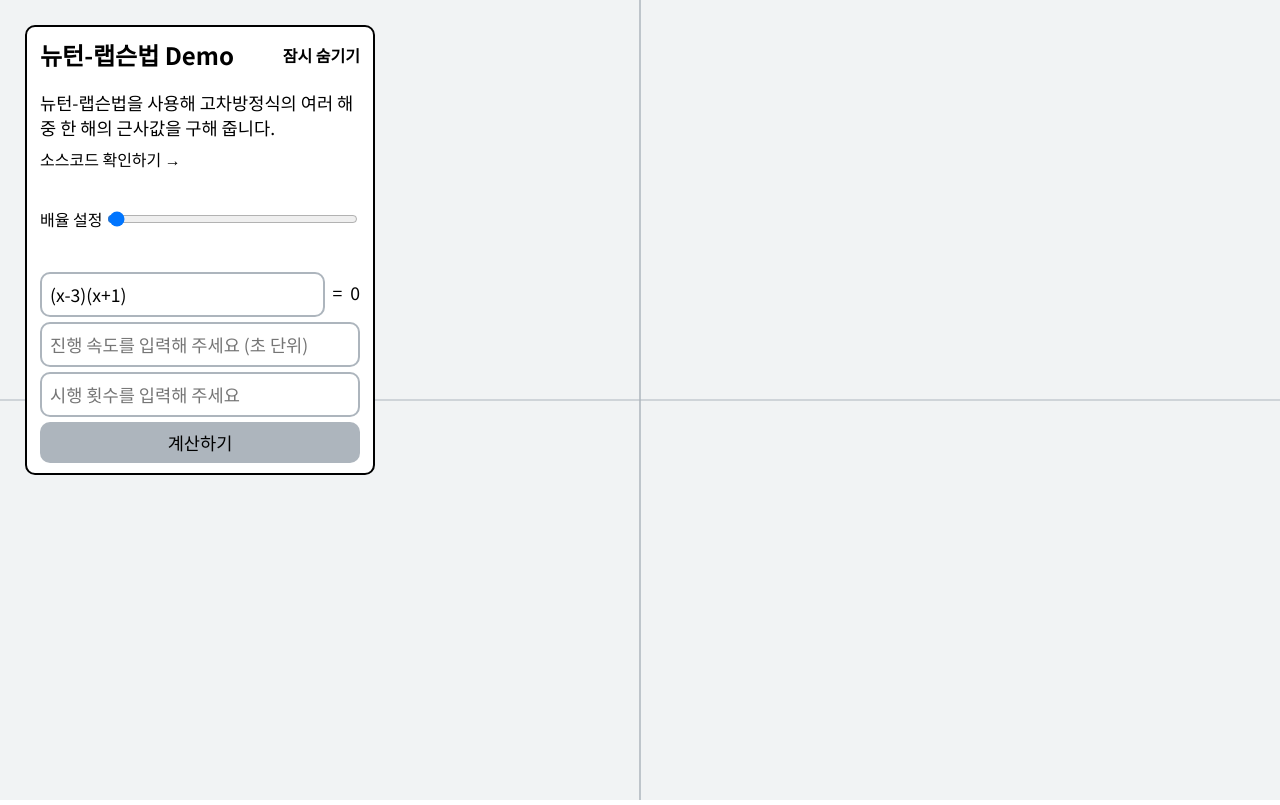
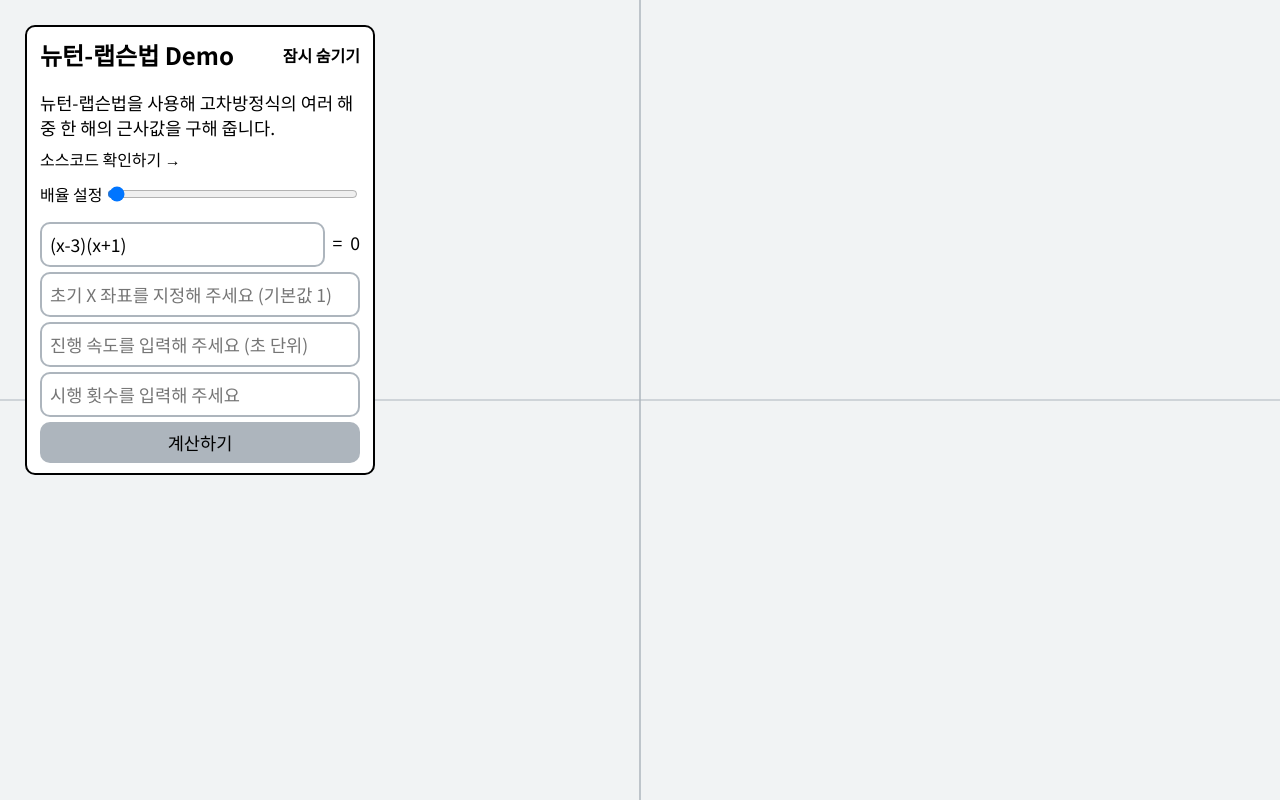
Before and after one commit to uhmseohun/newton-raphson-method, a React (Create React App) app: page / in a window 1280 px wide. Built offline with nearby package versions, Linux system fonts and the light colour scheme.

Commit message:
feat: implement setting initial x position

```diff
--- a/src/App.jsx
+++ b/src/App.jsx
@@ -10,13 +10,13 @@ const App = () => {
   const [funcs, setFuncs] = useState([]);
   const [scale, setScale] = useState(60);
 
-  const process = async (equationString, speed, trials, initValue = 1) => {
+  const process = async (equationString, speed, trials, initPos = 1) => {
     const equation = compile(equationString);
     setFuncs([equation]);
     const { coefficients } = rationalize(equationString, {}, true);
     const derivFunc = utils.getDerivativeFunc(coefficients);
 
-    let currPos = initValue;
+    let currPos = initPos;
     const history = [];
 
     for (let i = 0; i < trials; i += 1) {
@@ -47,8 +47,8 @@ const App = () => {
         scale={scale}
       />
       <ControlBox
-        onButtonClick={async ({ equationString, speed, trials }) => {
-          await process(equationString, speed, trials);
+        onButtonClick={async ({ equationString, speed, trials, initPos }) => {
+          await process(equationString, speed, trials, initPos);
         }}
         onScaleChanged={(_scale) => setScale(_scale)}
       />
--- a/src/components/ControlBox.jsx
+++ b/src/components/ControlBox.jsx
@@ -10,6 +10,7 @@ const absoluteStyle = {
 const ControlBox = ({ onButtonClick: handleButtonClick, onScaleChanged }) => {
   const [equation, setEquation] = useState('(x-3)(x+1)');
   const [trials, setTrials] = useState(null);
+  const [initPos, setInitPos] = useState(null);
   const [speed, setSpeed] = useState(null);
   const [clicked, setClicked] = useState(false);
   const [hided, setHided] = useState(false);
@@ -43,6 +44,12 @@ const ControlBox = ({ onButtonClick: handleButtonClick, onScaleChanged }) => {
         </EquationField>
         <TextField
           type='number'
+          placeholder='초기 X 좌표를 지정해 주세요 (기본값 1)'
+          onChange={(e) => setInitPos(e.target.value)}
+          disabled={clicked}
+        />
+        <TextField
+          type='number'
           placeholder='진행 속도를 입력해 주세요 (초 단위)'
           onChange={(e) => setSpeed(e.target.value)}
           disabled={clicked}
@@ -62,6 +69,7 @@ const ControlBox = ({ onButtonClick: handleButtonClick, onScaleChanged }) => {
               equationString: equation,
               speed,
               trials,
+              initPos,
             });
             setClicked(true);
           }}>
```
